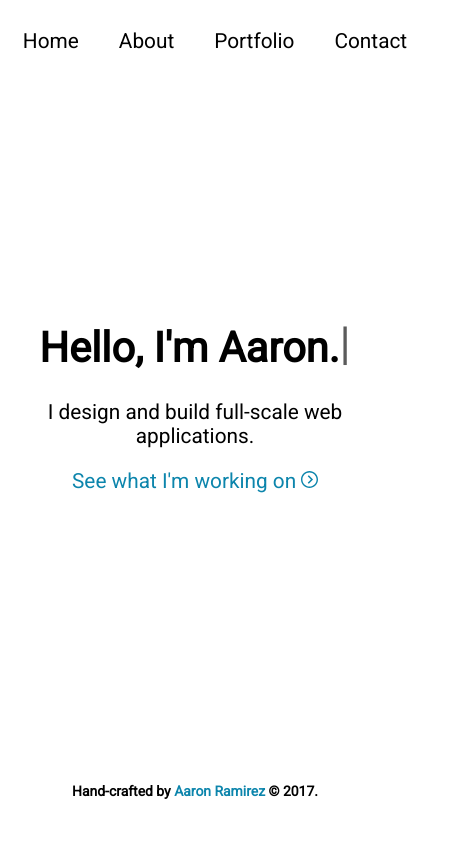
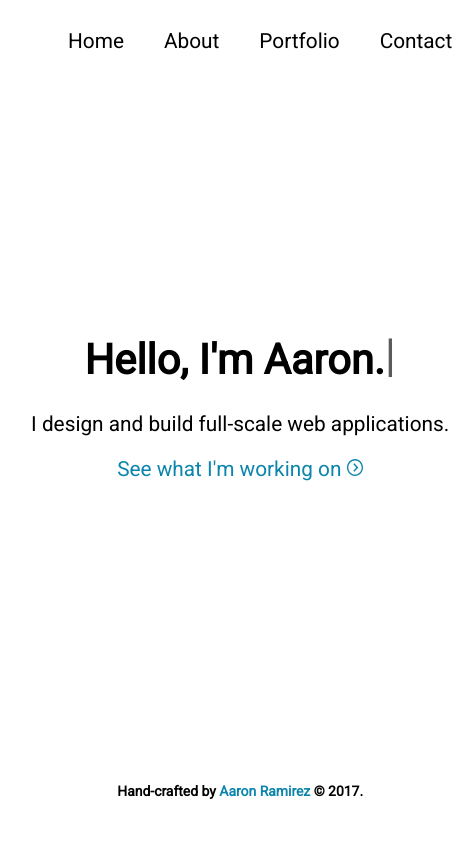
Before and after one commit to aramxc/aramxc.github.io, a plain HTML site: page index.html in a window 390 px wide. Shown: the whole page, 472 px wide, since content can reach past the window. Drawn offline with Linux system fonts and the light colour scheme.

Commit message:
fixed body content scaling on mobile devices

```diff
--- a/Resources/CSS/index.css
+++ b/Resources/CSS/index.css
@@ -6,6 +6,13 @@ body {
   overflow: hidden;
   background: url('')
   repeat-x;
+}
+
+.container {
+  display: inline-flex;
+  flex-direction: column;
+  justify-content: flex-start;
+
 }
 
 
```
